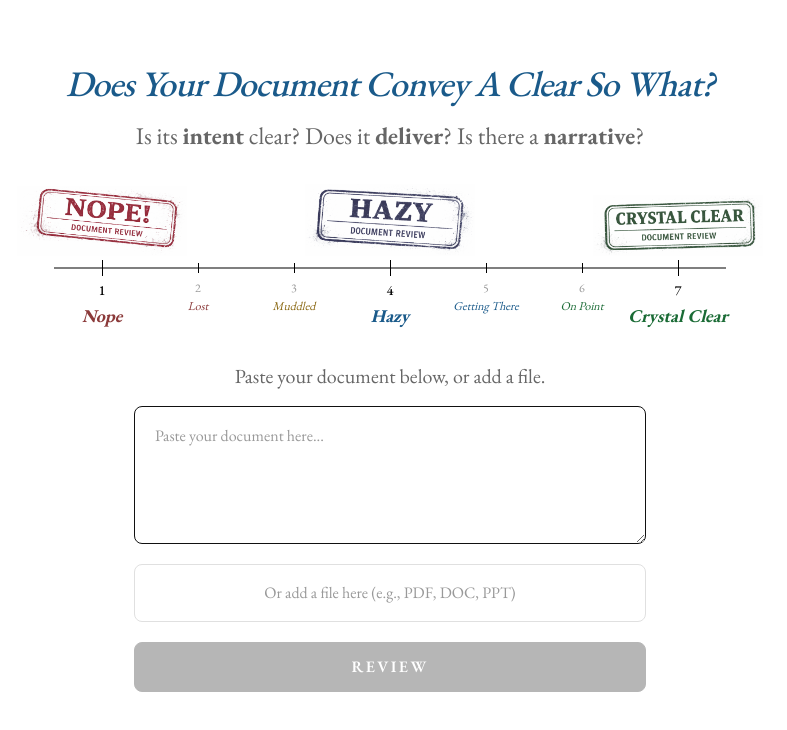
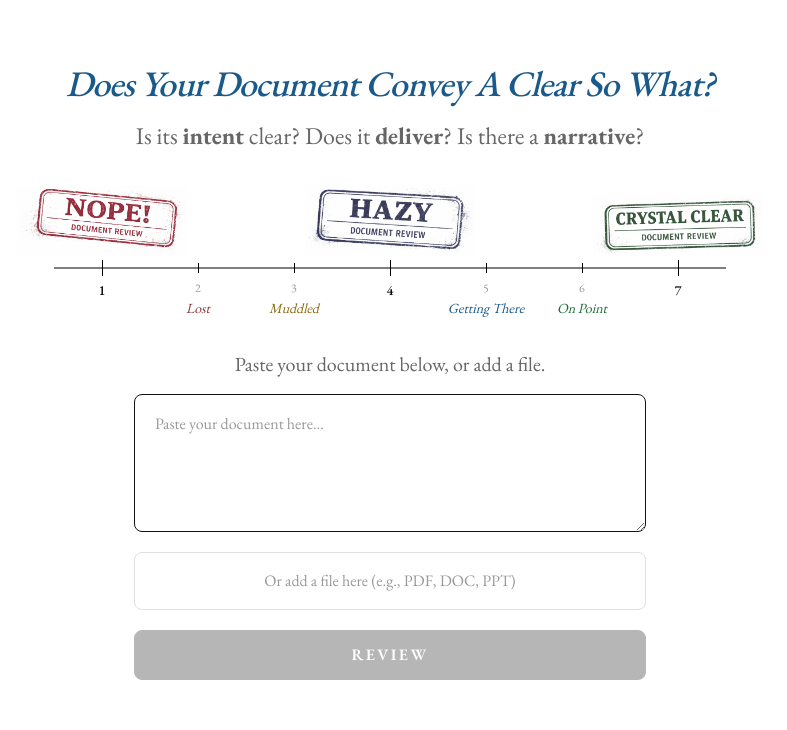
Before and after one commit to londonjames/sowhat, a Next.js app: page / in a window 1280 px wide. Shown: the top 730 px of the page, without its empty margins (250-1037 px from the left). Built offline with nearby package versions, Linux system fonts and the light colour scheme.

Commit message:
Remove redundant stamp labels, keep only non-stamp tier names on axis
Co-Authored-By: Claude Opus 4.6 (1M context) <noreply@anthropic.com>

```diff
--- a/src/app/page.tsx
+++ b/src/app/page.tsx
@@ -67,21 +67,25 @@ export default function Home() {
             </div>
           </div>
 
-          {/* Labels — all positions */}
+          {/* Labels — only non-stamp positions (stamps already show their name) */}
           <div className="mt-1 flex">
             {SCALE_ITEMS.map((item) => {
               const isAnchor = !!item.stamp;
               return (
                 <div key={item.n} className="flex min-w-0 flex-1 flex-col items-center overflow-visible">
-                  <span className={isAnchor ? "text-sm font-medium text-black" : "text-xs text-gray-light"}>
-                    {item.n}
-                  </span>
-                  <span
-                    className={`mt-0.5 whitespace-nowrap ${isAnchor ? "text-lg font-bold italic" : "text-xs italic"}`}
-                    style={{ fontFamily: "var(--font-garamond), Georgia, serif", color: item.color }}
-                  >
-                    {item.label}
-                  </span>
+                  {isAnchor ? (
+                    <span className="text-sm font-medium text-black">{item.n}</span>
+                  ) : (
+                    <>
+                      <span className="text-xs text-gray-light">{item.n}</span>
+                      <span
+                        className="mt-0.5 whitespace-nowrap text-sm italic"
+                        style={{ fontFamily: "var(--font-garamond), Georgia, serif", color: item.color }}
+                      >
+                        {item.label}
+                      </span>
+                    </>
+                  )}
                 </div>
               );
             })}
```
